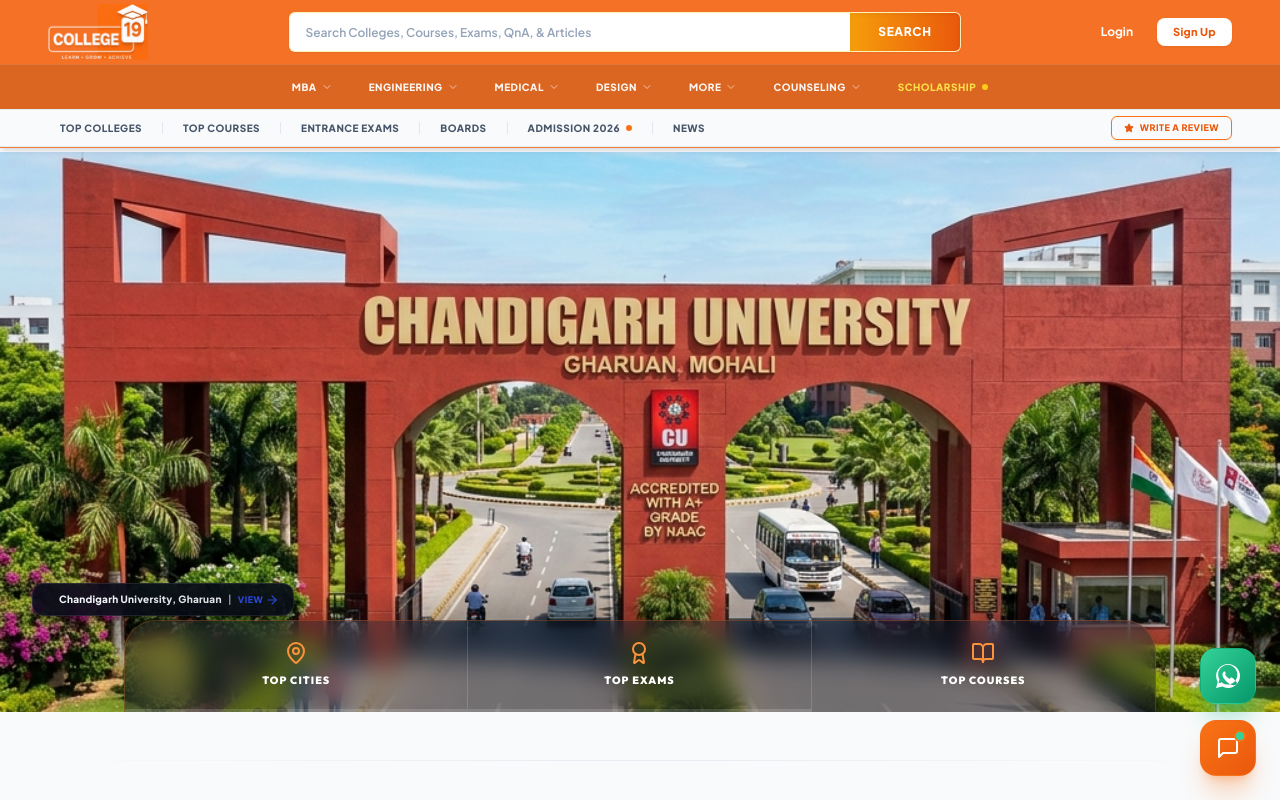
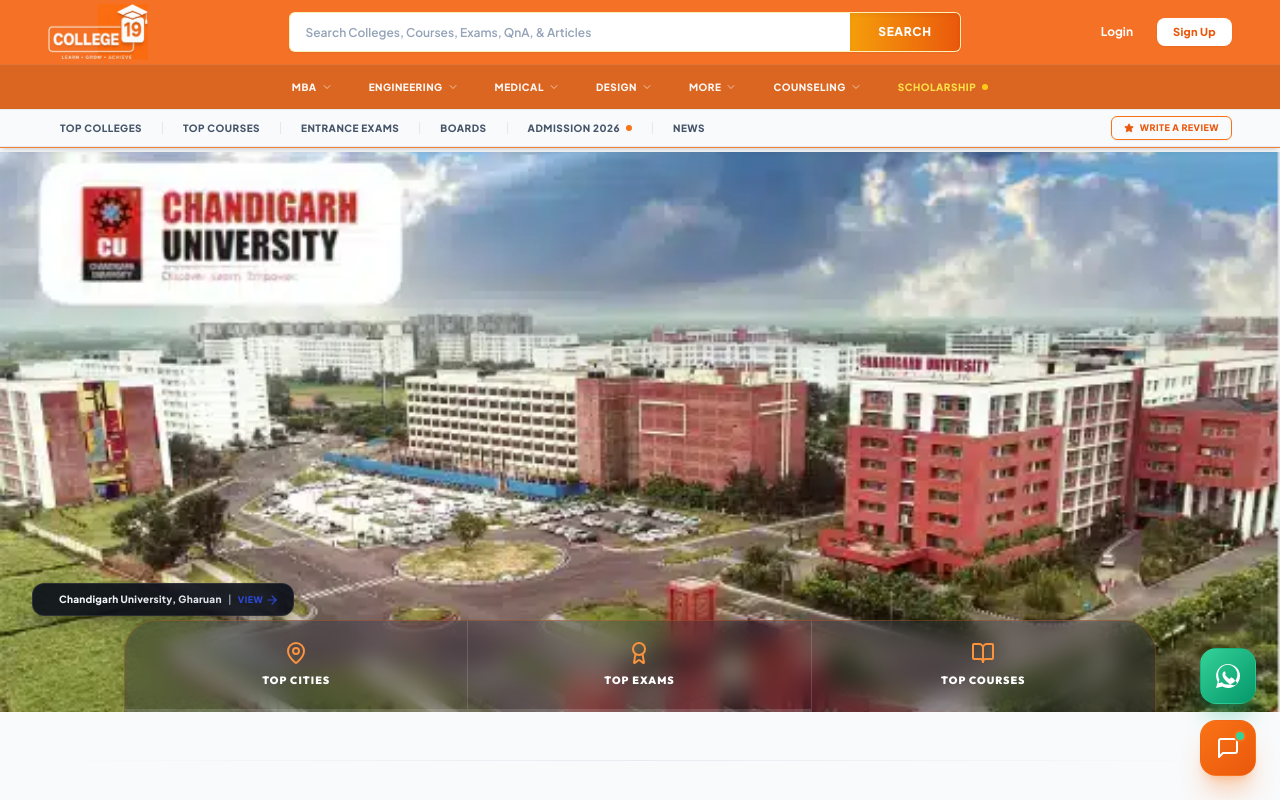
Before and after one commit to 08Satyamkumar/Think_Your_College, a Next.js app: page / in a window 1280 px wide. Shown: the top 800 px of the page. Built offline with nearby package versions, Linux system fonts and the light colour scheme.

Commit message:
design: replace Chandigarh University slide image and optimize background position to prevent aggressive cropping

```diff
--- a/src/app/page.tsx
+++ b/src/app/page.tsx
@@ -283,8 +283,9 @@ const heroSlides = [
   {
     name: "Chandigarh University",
     location: "Gharuan, Punjab",
-    image: "/images/chandigarh.png",
+    image: "/images/chandigarh_real.webp",
     slug: "chandigarh-university",
+    position: "center 20%",
   },
   {
     name: "Galgotias University Campus",
@@ -757,13 +758,14 @@ export default function HomePage() {
           <AnimatePresence mode="wait">
             <motion.div
               key={activeSlide}
-              initial={{ opacity: 0, scale: 1.05 }}
+              initial={{ opacity: 0, scale: 1.01 }}
               animate={{ opacity: 1, scale: 1 }}
               exit={{ opacity: 0 }}
               transition={{ duration: 0.8 }}
-              className="absolute inset-0 bg-cover bg-center"
+              className="absolute inset-0 bg-cover"
               style={{
                 backgroundImage: `url(${heroSlides[activeSlide].image})`,
+                backgroundPosition: (heroSlides[activeSlide] as any).position || "center",
               }}
             />
           </AnimatePresence>
```
Also changed, not shown: public/images/chandigarh_real.webp (added).
